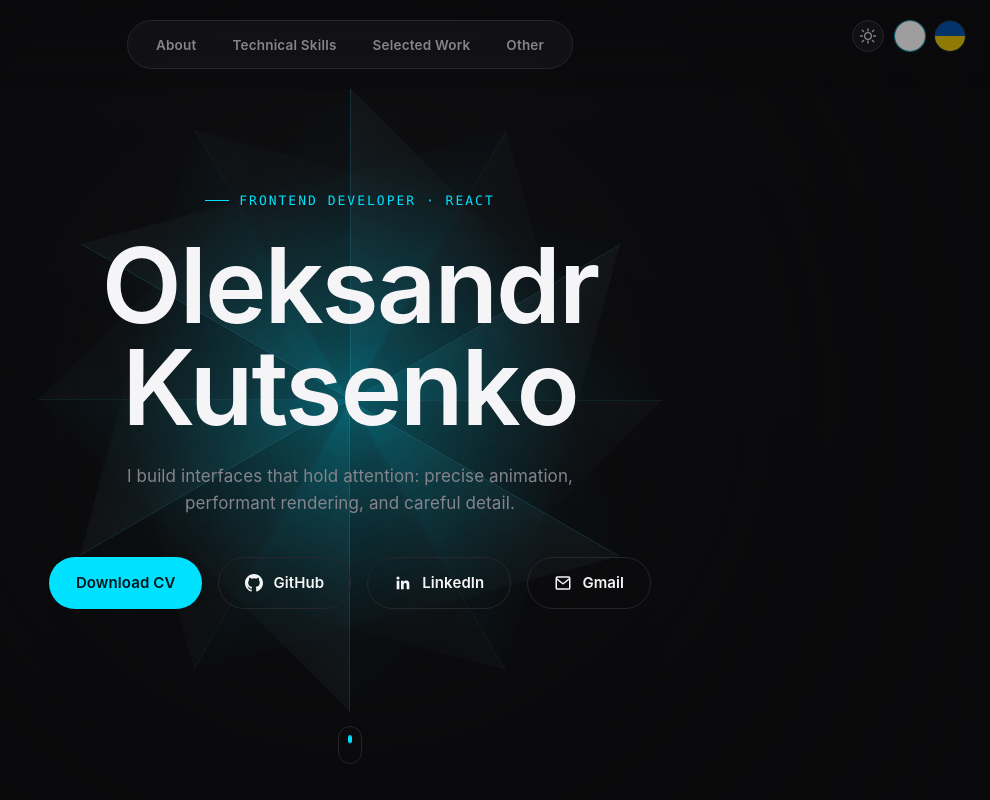
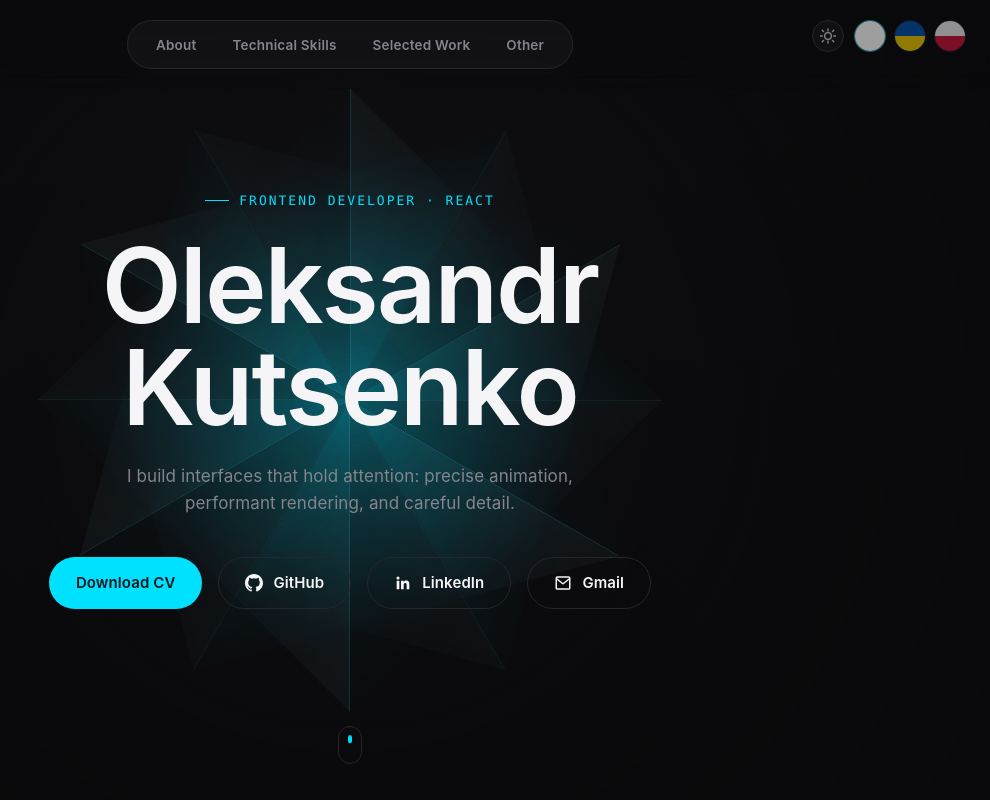
Before and after one commit to Shonny432/mysite, a React (Vite) app: page / in a window 1280 px wide. Shown: the top 800 px of the page, without its empty margins (290-1280 px from the left). Built offline with nearby package versions, Linux system fonts and the light colour scheme; grey boxes are pictures that could not be loaded.

Commit message:
added pl localization

```diff
--- a/src/components/Nav.tsx
+++ b/src/components/Nav.tsx
@@ -3,6 +3,7 @@ import { translations } from '../i18n/translations'
 import { useTheme } from '../theme/ThemeContext'
 import flagUk from '../assets/flag-uk.svg'
 import flagUa from '../assets/flag-ua.svg'
+import flagPl from '../assets/flag-pl.svg'
 import './Nav.css'
 
 export default function Nav() {
@@ -80,6 +81,15 @@ export default function Nav() {
           >
             <img src={flagUa} alt="" aria-hidden="true" />
           </button>
+          <button
+            type="button"
+            className={lang === 'pl' ? 'nav__lang-btn nav__lang-btn--active' : 'nav__lang-btn'}
+            onClick={() => setLang('pl')}
+            aria-pressed={lang === 'pl'}
+            aria-label="Polski"
+          >
+            <img src={flagPl} alt="" aria-hidden="true" />
+          </button>
         </div>
       </div>
     </nav>
--- a/src/i18n/LanguageContext.tsx
+++ b/src/i18n/LanguageContext.tsx
@@ -1,6 +1,6 @@
 import { createContext, useContext, useEffect, useState, type ReactNode } from 'react'
 
-export type Lang = 'en' | 'ua'
+export type Lang = 'en' | 'ua' | 'pl'
 
 type LanguageContextValue = {
   lang: Lang
@@ -9,17 +9,20 @@ type LanguageContextValue = {
 
 const STORAGE_KEY = 'site-lang'
 
+const VALID_LANGS: Lang[] = ['en', 'ua', 'pl']
+
 const LanguageContext = createContext<LanguageContextValue | null>(null)
 
 export function LanguageProvider({ children }: { children: ReactNode }) {
   const [lang, setLang] = useState<Lang>(() => {
     const stored = localStorage.getItem(STORAGE_KEY)
-    return stored === 'ua' ? 'ua' : 'en'
+    return VALID_LANGS.includes(stored as Lang) ? (stored as Lang) : 'en'
   })
 
   useEffect(() => {
     localStorage.setItem(STORAGE_KEY, lang)
-    document.documentElement.lang = lang === 'ua' ? 'uk' : 'en'
+    const htmlLang = lang === 'ua' ? 'uk' : lang === 'pl' ? 'pl' : 'en'
+    document.documentElement.lang = htmlLang
   }, [lang])
 
   return <LanguageContext.Provider value={{ lang, setLang }}>{children}</LanguageContext.Provider>
--- a/src/i18n/translations.ts
+++ b/src/i18n/translations.ts
@@ -172,4 +172,85 @@ export const translations: Record<Lang, {
       text: 'Олександр Куценко — Frontend-розробник (React)',
     },
   },
+  pl: {
+    nav: {
+      about: 'O mnie',
+      skills: 'Umiejętności',
+      projects: 'Projekty',
+      other: 'Inne',
+    },
+    header: {
+      role: 'Frontend Developer · React',
+      tagline:
+        'Tworzę interfejsy, które przyciągają uwagę: precyzyjna animacja, wydajny rendering i dbałość o szczegóły.',
+      downloadCv: 'Pobierz CV',
+      github: 'GitHub',
+      linkedin: 'LinkedIn',
+    },
+    about: {
+      eyebrow: 'O mnie',
+      heading: 'Frontend developer dbający o szczegóły',
+      text: 'Frontend Developer z ponad 5-letnim komercyjnym doświadczeniem w tworzeniu aplikacji desktopowych i webowych przy użyciu JavaScript (ES6+), TypeScript, React.js, Redux i Angular. Realizowałem funkcjonalności dla dużych produktów konsumenckich w obszarze edycji PDF i przetwarzania zdjęć, z których korzystają miliony użytkowników na całym świecie. Specjalizuję się w architekturze komponentowej, zarządzaniu stanem, optymalizacji wydajności, integracji REST API oraz testowaniu jednostkowym z Jest. Swobodnie pracuję w środowiskach Agile/Scrum i zespołach cross-funkcjonalnych.',
+    },
+    skills: {
+      eyebrow: 'Umiejętności techniczne',
+      heading: 'Z czym pracuję',
+      categories: {
+        Languages: 'Języki',
+        'Frameworks & Libraries': 'Frameworki i biblioteki',
+        Styling: 'Stylowanie',
+        'Performance & Quality': 'Wydajność i jakość',
+        Testing: 'Testowanie',
+        'Tools & Build': 'Narzędzia i build',
+        Workflow: 'Workflow',
+        'Design Collaboration': 'Współpraca z designem',
+        'AI-Assisted Development': 'Rozwój z AI',
+      },
+    },
+    projects: {
+      eyebrow: 'Projekty',
+      heading: 'Projekty i eksperymenty',
+      viewCase: 'Zobacz projekt →',
+      caseStudy: 'Projekt',
+      close: 'Zamknij',
+      visitWebsite: 'Odwiedź stronę',
+    },
+    projectContent: {
+      'inpixio-photo-studio': {
+        description: 'Desktopowa aplikacja do edycji zdjęć dla użytkowników konsumenckich i prosumer.',
+        highlights: [
+          'Tworzyłem UI dla desktopowej aplikacji do edycji zdjęć skierowanej do użytkowników konsumenckich i prosumer',
+          'Implementowałem wielokrotnie używalne komponenty i pomagałem budować architekturę projektu od wczesnych etapów',
+          'Poprawiłem responsywność aplikacji i doświadczenie użytkownika dzięki ukierunkowanym optymalizacjom wydajności',
+          'Ściśle współpracowałem z designerami, programistami backend i inżynierami QA w zespole cross-funkcjonalnym',
+        ],
+      },
+      'soda-pdf-desktop': {
+        description: 'Desktopowy edytor PDF dystrybuowany do globalnej bazy użytkowników.',
+        highlights: [
+          'Tworzyłem funkcje UI dla desktopowego edytora PDF dystrybuowanego do globalnej bazy użytkowników',
+          'Budowałem wielokrotnie używalne komponenty React i strukturyzowałem architekturę projektu pod kątem długoterminowej utrzymywalności',
+          'Badałem i naprawiałem problemy produkcyjne zgłaszane przez QA i użytkowników końcowych, poprawiając stabilność aplikacji',
+        ],
+      },
+      'soda-pdf-online': {
+        description: 'Webowy edytor PDF używany przez miliony użytkowników miesięcznie.',
+        highlights: [
+          'Rozwijałem nowe funkcje i refaktoryzowałem przestarzałe moduły webowego edytora PDF używanego przez miliony użytkowników miesięcznie',
+          'Zaimplementowałem bibliotekę wielokrotnie używalnych komponentów UI z Sass/SCSS, zapewniając spójny design produktu',
+          'Integrowałem REST API do przetwarzania dokumentów, uwierzytelniania i zarządzania subskrypcjami',
+          'Pisałem testy jednostkowe z Jest, przyczyniając się do wzrostu pokrycia testami i redukcji błędów regresji',
+          'Współpracowałem z designerami w Figma i uczestniczyłem w code review oraz ceremoniach Scrum',
+        ],
+      },
+    },
+    music: {
+      eyebrow: 'Inne',
+      heading: 'Moja muzyka',
+    },
+    footer: {
+      title: 'Porozmawiajmy o Twoim projekcie',
+      text: 'Oleksandr Kutsenko — Frontend Developer (React)',
+    },
+  },
 }
```
Also changed, not shown: src/assets/flag-pl.svg (added).
